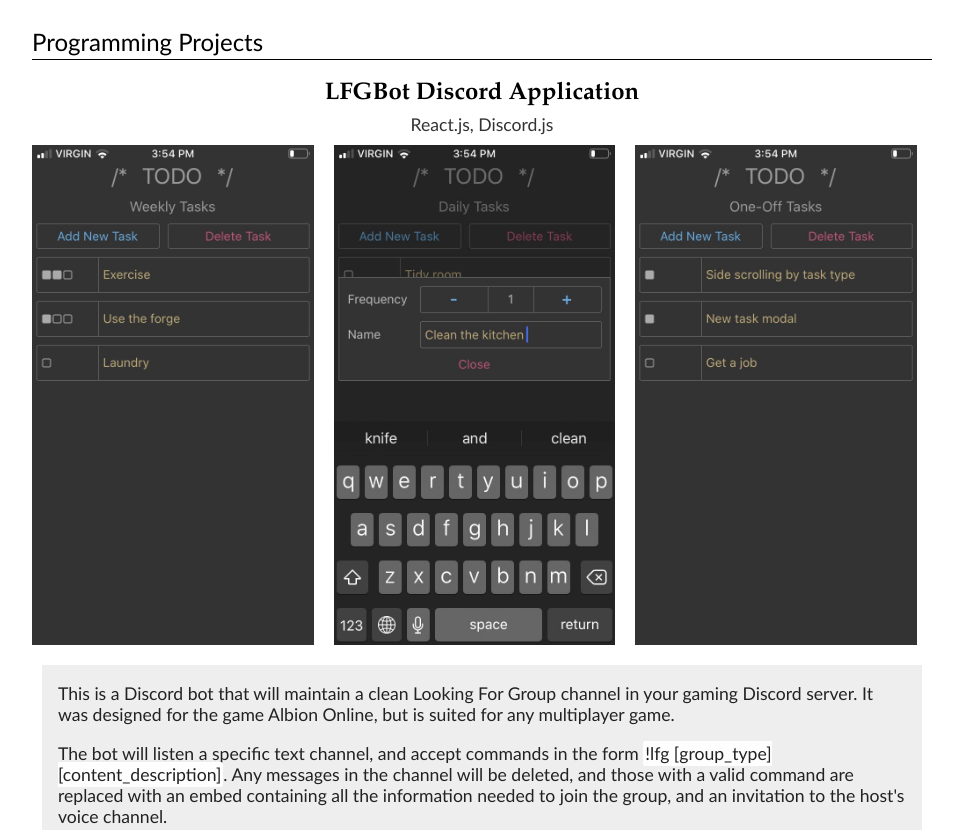
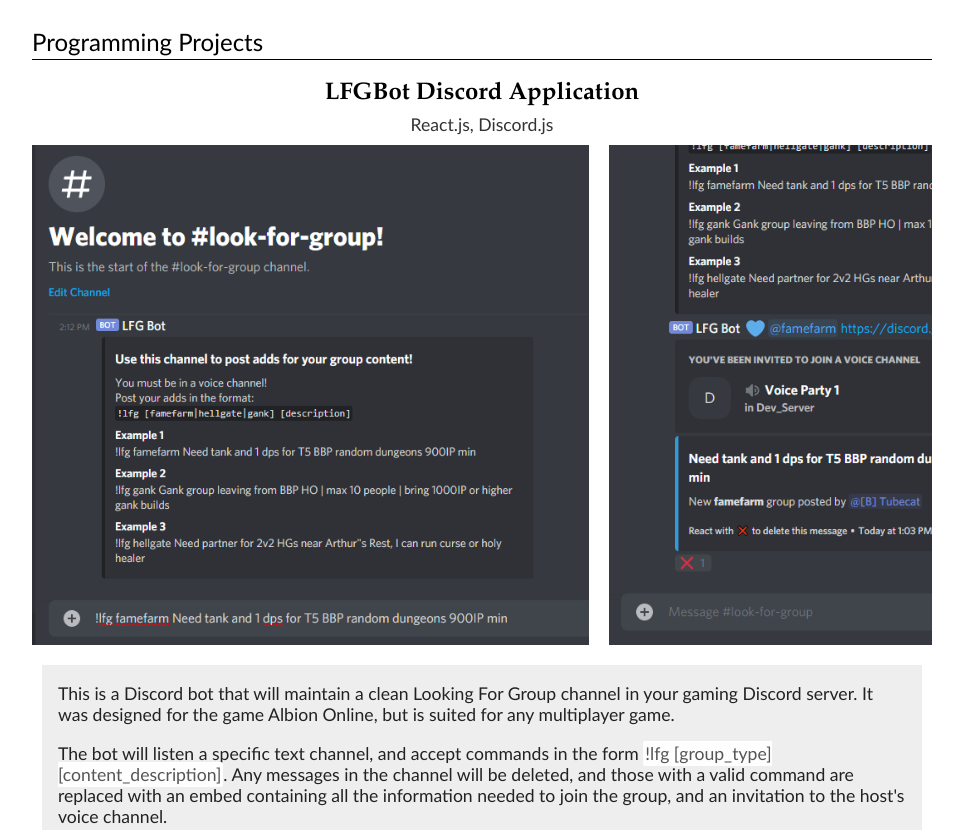
Before and after one commit to qwalley/qwalley.github.io, a plain HTML site: page index.html in a window 1280 px wide. Shown: the part 522-1352 px from the top of the page, without its empty margins (158-1121 px from the left). Drawn offline with Linux system fonts and the light colour scheme.

Commit message:
adding images for LFGBot

```diff
--- a/index.html
+++ b/index.html
@@ -47,10 +47,8 @@
 			<div class="side_scroller">
 				<div class="side_scroller_content">
 					<!-- block to hold images -->
-						<img src="./images/todo_app/todo_weekly.jpg" alt="weekly todo list">
-						<img src="./images/todo_app/todo_add_new.jpg" alt="adding new task">
-						<img src="./images/todo_app/todo_one_off.jpg" alt="one-off tasks">
-						<img src="./images/todo_app/todo_delete.jpg" alt="deleting tasks">
+						<img src="./images/LFGBot/lfgbot1.png" alt="sample text command">
+						<img src="./images/LFGBot/lfgbot2.png" alt="resulting embed">
 				</div>
 			</div>
 			<div class="project_desc_wrapper">
--- a/main.css
+++ b/main.css
@@ -147,6 +147,7 @@
 }
 .code {
 	padding: 2px;
+	color: #555;
 	border-radius: 2px;
 	background: #fefefe;
 }
```
Also changed, not shown: images/LFGBot/lfgbot1.png (added), images/LFGBot/lfgbot2.png (added).
